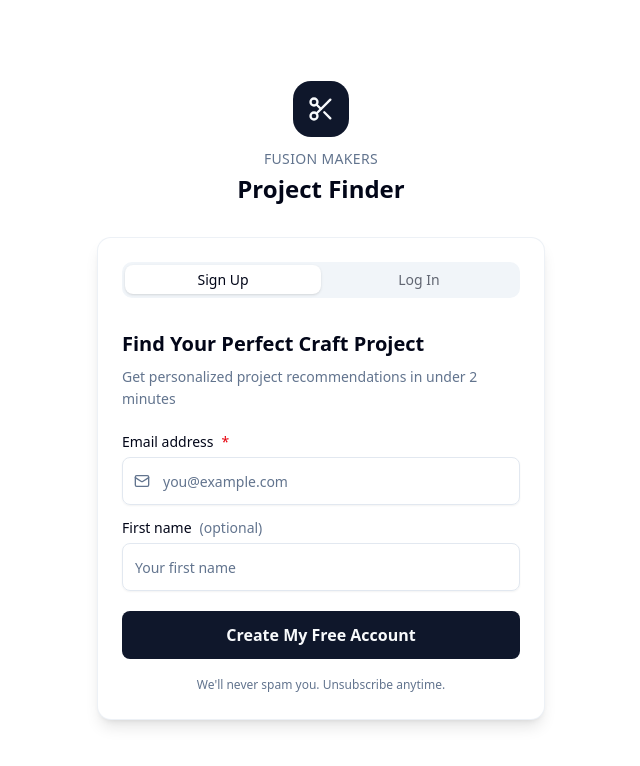
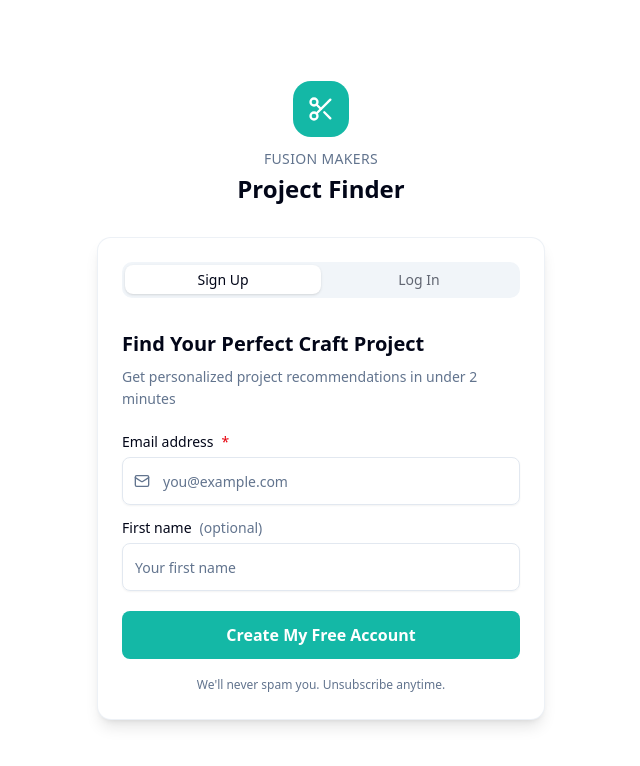
Before and after one commit to TalohaStudios/project-finder, a Next.js app: page / in a window 1280 px wide. Shown: the top 766 px of the page, without its empty margins (319-959 px from the left). Built offline with nearby package versions, Linux system fonts and the light colour scheme; no server answers.

Commit message:
Fix teal color in CSS

```diff
--- a/app/globals.css
+++ b/app/globals.css
@@ -49,14 +49,14 @@
 
 :root {
   --radius: 0.625rem;
+  --primary: #14B8A6;
+--primary-foreground: #ffffff;
   --background: oklch(1 0 0);
   --foreground: oklch(0.129 0.042 264.695);
   --card: oklch(1 0 0);
   --card-foreground: oklch(0.129 0.042 264.695);
   --popover: oklch(1 0 0);
   --popover-foreground: oklch(0.129 0.042 264.695);
-  --primary: oklch(0.208 0.042 265.755);
-  --primary-foreground: oklch(0.984 0.003 247.858);
   --secondary: oklch(0.968 0.007 247.896);
   --secondary-foreground: oklch(0.208 0.042 265.755);
   --muted: oklch(0.968 0.007 247.896);
```
